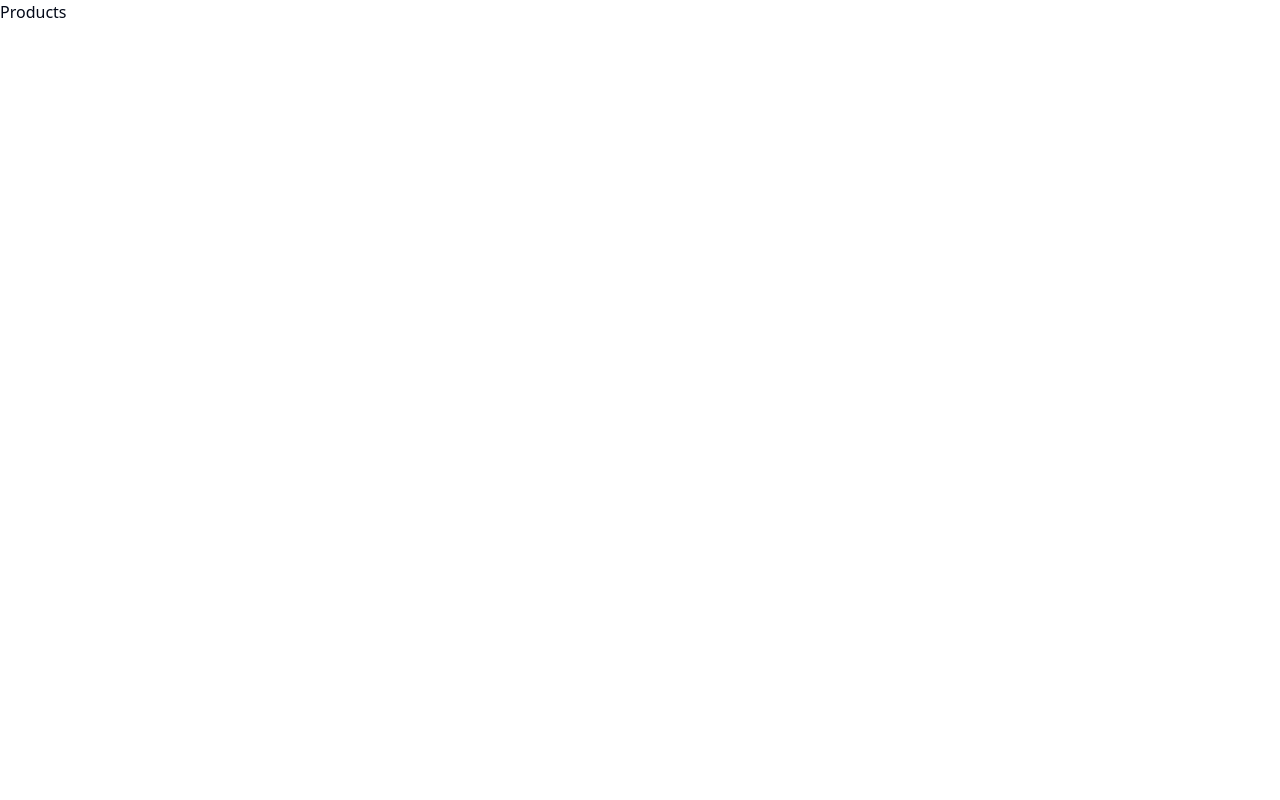
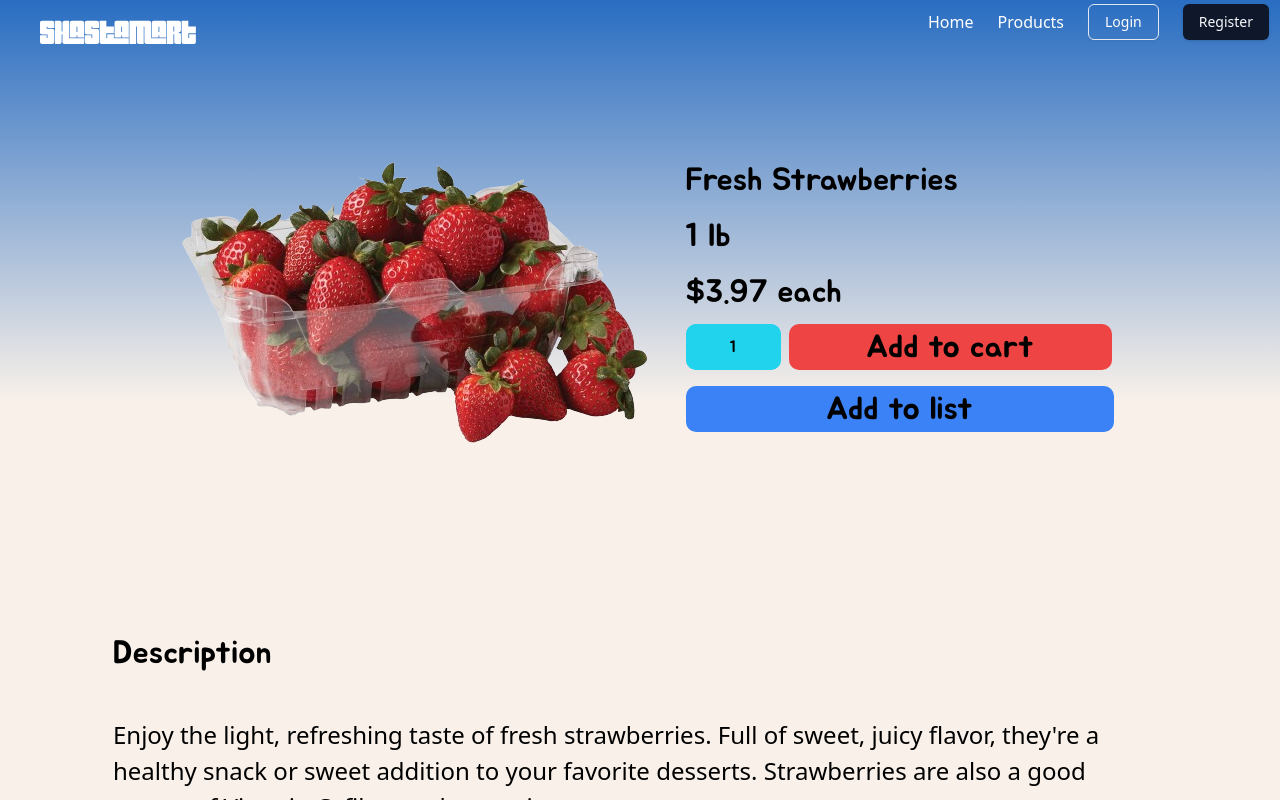
Before and after one commit to AlfredoRuiz-CS/TeamProject3380, a React (Vite) app in the folder client/: page /products in a window 1280 px wide. Built offline with nearby package versions, Linux system fonts and the light colour scheme; a web font is replaced by a local one.

Commit message:
added product page

```diff
--- a/client/src/pages/Products.tsx
+++ b/client/src/pages/Products.tsx
@@ -1,5 +1,145 @@
+import Header from "../components/Header";
+import Footer from "../components/Footer";
+
 const Products = () => {
-  return <div>Products</div>;
+  const product = {
+    name: 'Fresh Strawberries',
+    price: 3.97,
+    description: 'Enjoy the light, refreshing taste of fresh strawberries. Full of sweet,\
+     juicy flavor, they\'re a healthy snack or sweet addition to your favorite desserts.\
+     Strawberries are also a good source of Vitamin C, fiber and potassium.',
+    nutritionFacts:{
+      servingSize: '8.00 medium',
+      calories: 50,
+      totalFat: '0g',
+      sodium: '0mg',
+      totalCarbohydrates: '11g',
+      dietaryFiber: '2g',
+      sugars: '8g',
+      protein: '1g',
+      potassium: '170mg',
+      vitaminA: '0%',
+      vitaminC: '160%',
+      calcium: '2%',
+      iron: '2%',
+    },
+    shippingDetails: 'Estimated ship dimensions: 7.38 inches length x 6.38 inches width x 2.3\
+     inches height. Estimated ship weight: 14 ounces.',
+    returnDetails: 'This item can be returned to any ShastaMart store. This item must be\
+     returned within the same day of purchase in store. Returned items must have not been\
+      opened, and remains in its original packaging.'
+  }
+  return(
+    <>
+      <div className="flex h-screen flex-col overflow-hidden bg-bgwhite bg-gradient-to-b from-logoblue via-bgwhite to-bgwhite font-poppins text-black">
+        <Header/>
+
+          <div className='flex flex-col p-[0px] gap-[5px] items-center overflow-auto'>
+            <div className="flex items-center gap-5 ">
+            <img className="w-22 h-auto" src={"./assets/strawberry.png"} alt="Strawberry"/>
+              <div className="flex flex-col items-start gap-2">
+                <div className="text-[32px] font-jua">{product.name}</div>
+                <div className='text-[32px] font-jua'>1 lb</div>
+                <div className="text-[32px] font-jua">${product.price} each</div>
+                <div className=" flex gap-2">
+                  <div className="relative w-[95px] h-[46px] bg-cyan-400 rounded-[10px] flex justify-center items-center overflow-hidden">
+                    <select className="bg-cyan-400 text-black text-[16px] font-jua rounded-[10px] w-full h-full cursor-pointer p-[10px] appearance-none text-center">
+                      <option value="1">1</option>
+                      <option value="2">2</option>
+                      <option value="3">3</option>
+                      <option value="4">4</option>
+                      <option value="5">5</option>
+                    </select>
+                  </div>
+                  <button className="w-[323px] h-[46px] px-[25px] bg-red-500 rounded-[10px] flex justify-center items-center">
+                    <div className="text-[32px] font-jua">Add to cart</div>
+                  </button>
+                </div>
+                <button className="w-[428px] h-[46px] px-[25px] bg-blue-500 rounded-[10px] flex justify-center items-center mt-2">
+                  < div className="text-[32px] font-jua">Add to list</div>
+                </button>
+              </div>
+            </div>
+            <div className="w-full max-w-[1086px] mt-10 px-4">
+              <div className="font-jua text-[32px] my-10">Description</div>
+                <p className="text-[24px] font-junge my-10">{product.description}</p>
+                <ul className="text-[24px] font-junge my-10">
+                  <li>1 lb fresh strawberries</li>
+                  <li>Full of sweet,juicy flavor</li>
+                  <li>Good source of Vitamin C, fiber and potassium</li>
+                </ul>
+            </div>
+            <div className="w-full max-w-[786px] mt-10 bg-stone-200 rounded-[10px] p-5">
+              <div className="font-jua text-[32px] my-10">Nutrition Facts</div>
+              <div className="text-[24px] font-junge">1 serving per containers</div>
+              <div className="flex justify-between">
+                <div className="text-black text-[28px] font-jua">Serving Size</div>
+                <div className="text-black text-[28px] font-jua">8.00 medium</div>
+              </div>
+              <div className="pt-3 text-black text-2xl font-normal font-['Jua']">Amount Per Serving</div>
+              <div className="flex justify-between">
+                <div className="text-black text-[40px] font-jua">Calories</div>
+                <div className="text-black text-[40px] font-jua">50</div>
+              </div>
+              <div className="flex justify-between">
+                <div className="text-black text-[28px] font-jua">Total Fat 0g</div>
+                <div className="text-black text-[28px] font-jua">0%</div>
+              </div>
+              <div className="flex justify-between">
+                <div className="text-black text-[28px] font-jua">Sodium 0mg</div>
+                <div className="text-black text-[28px] font-jua">0%</div>
+              </div>
+              <div className="flex justify-between">
+                <div className="text-black text-[28px] font-jua">Total Cabohydrate 11g</div>
+                <div className="text-black text-[28px] font-jua">4%</div>
+              </div>
+              <div className="flex justify-between">
+                <div className="text-black text-[28px] font-jua">Dietary Fiber 2g</div>
+                <div className="text-black text-[28px] font-jua">8%</div>
+              </div>
+              <div className="flex justify-between">
+                <div className="text-black text-[28px] font-jua">Sugar 8g</div>
+              </div>
+              <div className="text-black text-[28px] font-jua">Protein 1g</div>
+              <div className="flex justify-between ">
+                <div className="text-black text-[28px] font-jua">Potassium 170mg</div>
+                <div className="text-black text-[28px] font-jua">5%</div>
+              </div>
+              <div className="flex justify-between">
+                <div className="text-black text-[28px] font-jua">Vitamin A 0</div>
+                <div className="text-black text-[28px] font-jua">0%</div>
+              </div>
+              <div className="flex justify-between">
+                <div className="text-black text-[28px] font-jua">Calcium 0</div>
+                <div className="text-black text-[28px] font-jua">2%</div>
+              </div>
+              <div className="flex justify-between">
+                <div className="text-black text-[28px] font-jua">Vitamin C 0</div>
+                <div className="text-black text-[28px] font-jua">160%</div>
+              </div>
+              <div className="flex justify-between">
+                <div className="text-black text-[28px] font-jua">Iron 0</div>
+                <div className="text-black text-[28px] font-jua">2%</div>
+              </div>
+              <div className="text-black text-base font-normal font-['Jua']">*The %Daily Value (DV) tells you how much a nutrient in a serving of food contributes to a daily diet. 2,000 calories a day is used for general nutrition advice.</div>
+            </div>
+            <div className="text-black text-[32px] font-normal font-['Jua'] mt-10">Shipping & Returns</div>
+            <div className="w-full max-w-[1086px] mt-3 flex flex-col md:flex-row gap-10">
+              <div className="flex-1 bg-stone-200 rounded-[10px] p-5">
+                <div className="text-[28px] font-jua mb-3">Shipping details</div>
+                <div className="text-xl font-junge">Estimated ship dimensions: 7.38 inches length x 6.38 inches width x 2.3 inches height.<br></br> Estimated ship weight: 14 ounces.</div>
+              </div>
+              <div className="flex-1 bg-stone-200 rounded-[10px] p-5">
+                <div className="text-[28px] font-jua mb-3">Return details</div>
+                <div className="text-xl font-junge">This item can be returned to any ShastaMart store. This item must be returned within the same day of purchase in store. Returned items must have not been opened, and remains in its original packaging.</div>
+              </div>
+            </div>
+            <div className="w-full">
+              <Footer />
+            </div>
+          </div>
+      </div>
+    </>
+  )
 };
-
 export default Products;
```
Also changed, not shown: client/public/assets/strawberry.png (added), 1 other file (tests, documents, lock files or other folders).
